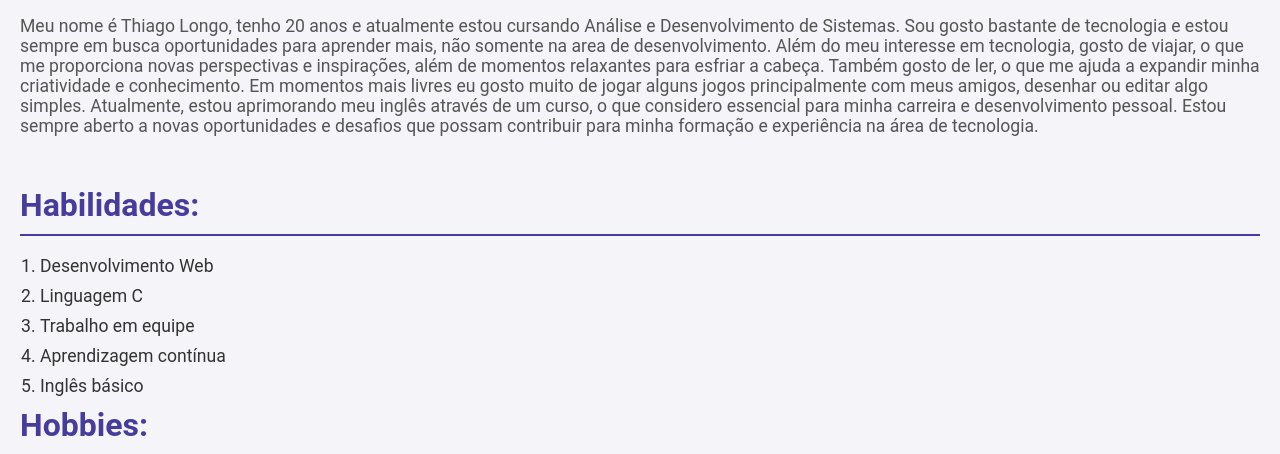
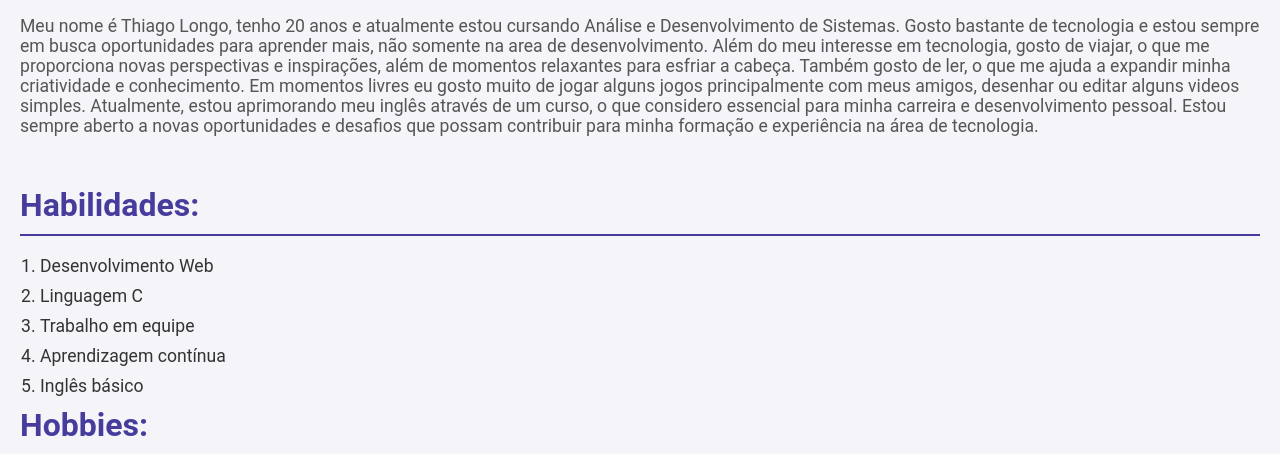
Before and after one commit to ThiagoLongo/portiflolioweb, a website: page index.html in a window 1280 px wide. Shown: the part 646-1100 px from the top of the page. Drawn offline with Linux system fonts and the light colour scheme.

Commit message:
Update index.html

```diff
--- a/index.html
+++ b/index.html
@@ -49,14 +49,14 @@
         <h2>Sobre mim:</h2>
         <p>
           Meu nome é Thiago Longo, tenho 20 anos e atualmente estou cursando
-          Análise e Desenvolvimento de Sistemas. Sou gosto bastante de
+          Análise e Desenvolvimento de Sistemas. Gosto bastante de
           tecnologia e estou sempre em busca oportunidades para aprender mais,
           não somente na area de desenvolvimento. Além do meu interesse em
           tecnologia, gosto de viajar, o que me proporciona novas perspectivas e
           inspirações, além de momentos relaxantes para esfriar a cabeça. Também
           gosto de ler, o que me ajuda a expandir minha criatividade e
-          conhecimento. Em momentos mais livres eu gosto muito de jogar alguns
-          jogos principalmente com meus amigos, desenhar ou editar algo simples. Atualmente, estou aprimorando
+          conhecimento. Em momentos livres eu gosto muito de jogar alguns
+          jogos principalmente com meus amigos, desenhar ou editar alguns videos simples. Atualmente, estou aprimorando
           meu inglês através de um curso, o que considero essencial para minha
           carreira e desenvolvimento pessoal. Estou sempre aberto a novas
           oportunidades e desafios que possam contribuir para minha formação e
```
